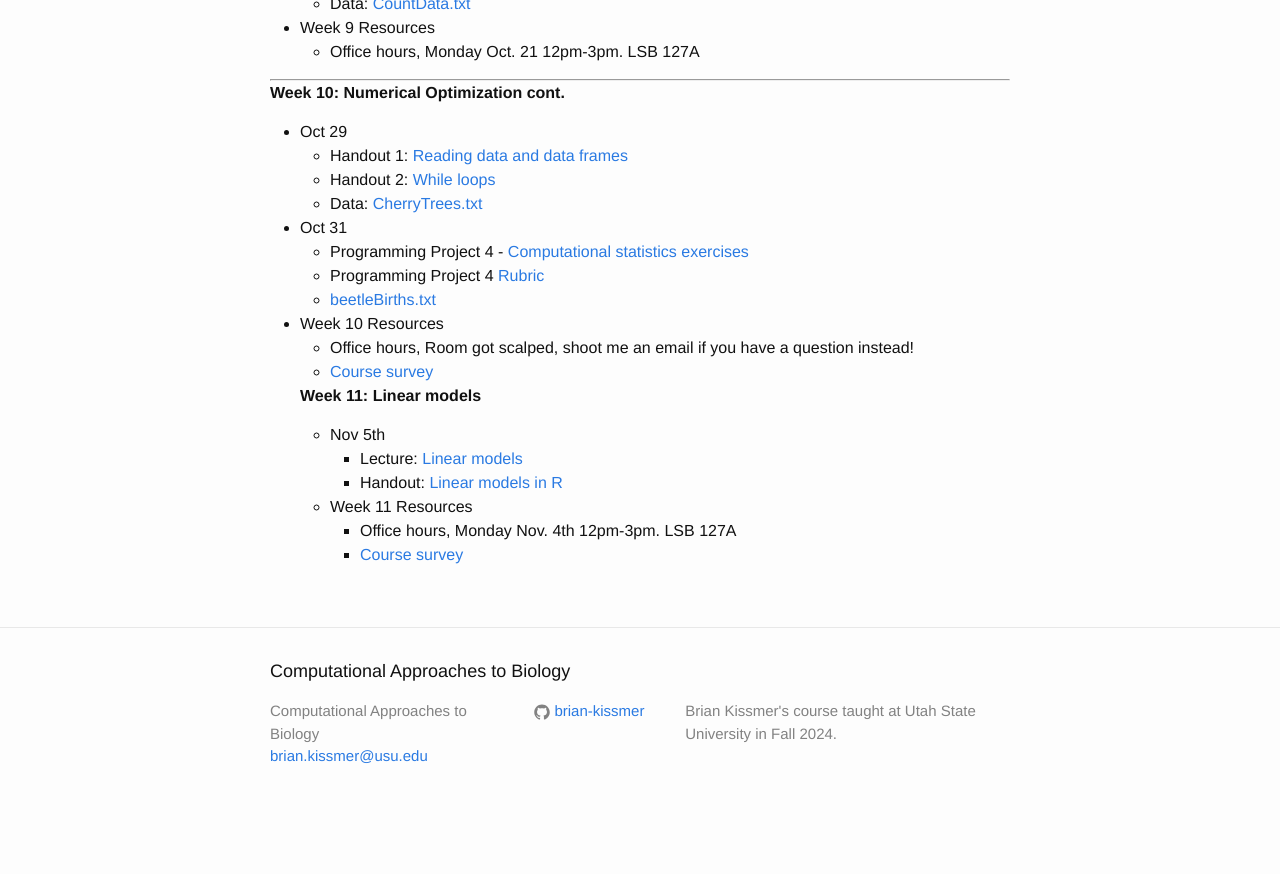
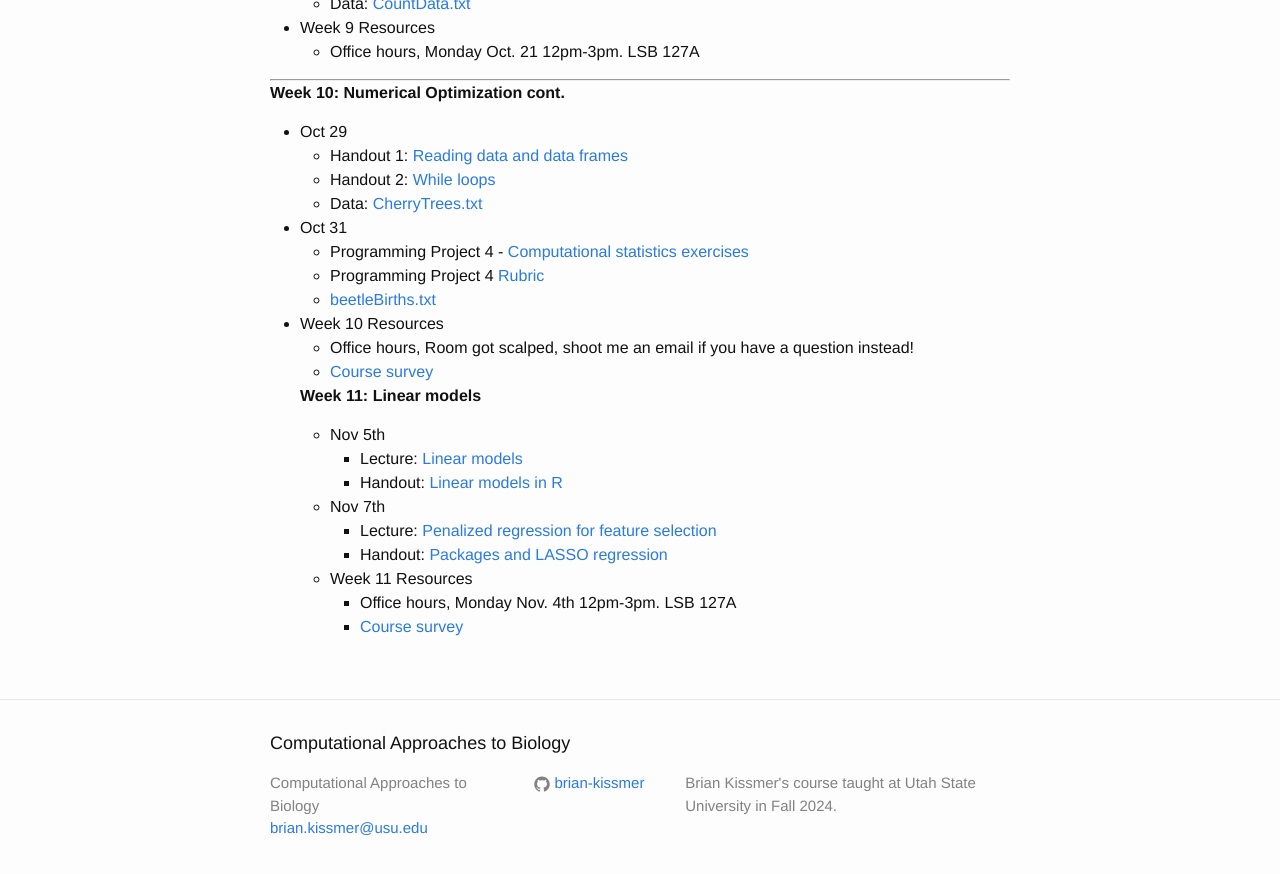
Before and after one commit to brian-kissmer/brian-kissmer.github.io, a Jekyll site: the page built from Schedule.md, in a window 1280 px wide and 900 px high, scrolled down 2727 px. Shown: the top 874 px of the window. Built offline with Jekyll 4.4.1, drawn with Linux system fonts in a browser that asks for light colours; before the commit the page ends 3555 px from its top, so only the background shows below that.

Commit message:
Update Schedule.md

```diff
--- a/Schedule.md
+++ b/Schedule.md
@@ -155,6 +155,9 @@ layout: page
   * Nov 5th
       * Lecture: [Linear models]({{ site.baseurl }}/slides/Nov 5 slides.pdf)
       * Handout: [Linear models in R]({{ site.baseurl }}/worksheets/linearmodels.html)
+  * Nov 7th
+      * Lecture: [Penalized regression for feature selection]({{ site.baseurl }}/slides/Nov 7 slides.pdf)
+      * Handout: [Packages and LASSO regression]({{ site.baseurl }}/worksheets/lasso.html)
   * Week 11 Resources
     * Office hours, Monday Nov. 4th 12pm-3pm. LSB 127A
     * [Course survey](https://forms.gle/SAWM5ozEDwJ18Hbf8)
```
